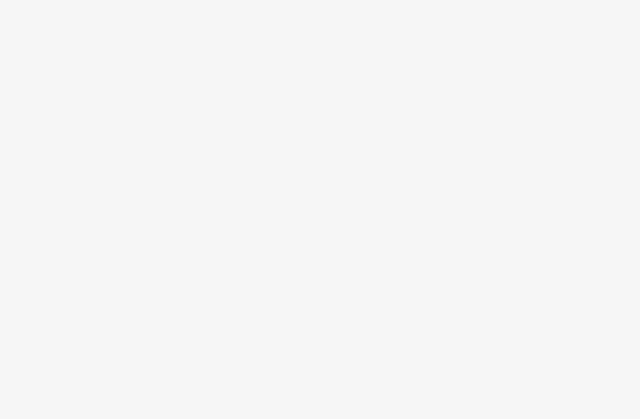
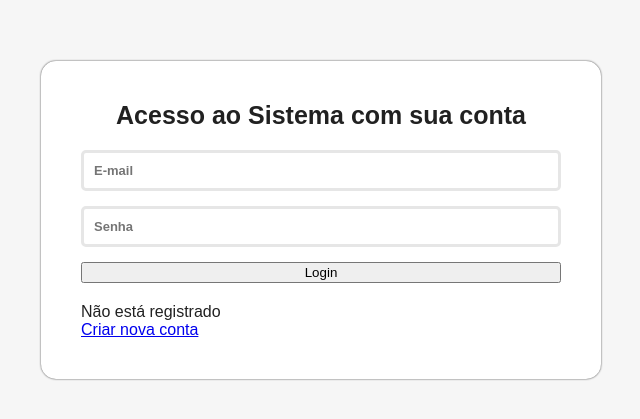
Before and after one commit to Kagaya2004/api, a React (Vite) app in the folder resources/js/app/: page / in a window 1280 px wide. Before the commit this address had no page. Shown: the part 139-558 px from the top of the page, without its empty margins (319-959 px from the left). Built offline with nearby package versions, Linux system fonts and the light colour scheme.

Commit message:
Dia 05/05/2025

```diff
--- /dev/null
+++ b/resources/js/app/src/components/Dashboard.jsx
@@ -0,0 +1,11 @@
+import React from 'react'
+
+const Dashboard = () => {
+  return (
+    <div>
+        <h1>Página Principal</h1>
+    </div>
+  )
+}
+
+export default Dashboard
--- /dev/null
+++ b/resources/js/app/src/components/DefaultLayout.jsx
@@ -0,0 +1,33 @@
+import React from 'react'
+import { Link } from 'react-router-dom'
+
+export default function DefaultLayout({children})
+{
+
+    return (
+    <div id="defaultLayout">
+        <aside>
+            <Link to="/dashboard"> Dashboard </Link>
+            <Link to="/user/index"> Usuário </Link>
+            <Link to="/editora/index"> Editora </Link>
+            <Link to="/autor/index"> Autor </Link>
+            <Link to="/livro/index"> Livro </Link>
+        </aside>
+        <div className='content'>
+            <header>
+                <div>
+                    Sistema de Controle de Livros
+                </div>
+                <div>
+                    {/* Espaço em Branco = &nbsp; */}
+                    Nome do Usuário logado &nbsp; &nbsp;
+                    <a className='btn-logout'> Logout </a>
+                </div>
+            </header>
+            <main>
+                { children }
+            </main>
+        </div>
+    </div>
+    )
+}
--- a/resources/js/app/src/index.css
+++ b/resources/js/app/src/index.css
@@ -3,7 +3,8 @@
   margin: 0;
 }
 
-html, body{
+/* Para estilizar um id específico deve escrever: #nomedaid*/
+html, body, #defaultLayout{
     min-height: 100vh;
 }
 
@@ -93,6 +94,25 @@ input:focus{
   color: #fff;
 }
 
+.btn-logout {
+  text-decoration: none;
+  padding: 0.75rem 1.5rem;
+  color: #212121;
+  transition: all 0.3s;
+  border-radius: 6px;
+}
+
+.btn-logout:hover{
+  background-color: rgba(0,0,0,0.1);
+}
+
+.btn:hover,
+.btn:active,
+.btn:focus{
+  background-color: #5b08a7;
+  color:white;
+}
+
 /*Estilo para Tabela*/
 table{
   width: 100%;
@@ -159,6 +179,86 @@ th.actions, td.actions{
   padding: 1.25rem 1.5rem;
   margin-bottom: 1rem;
   margin-top: 0.5rem;
+}
+
+/* Estilo para Login, Signup, UpdatePassword, ForgotPassword*/
+.login-signup-form{
+  display:flex;
+  justify-content: center;
+  align-items: center;
+}
+
+.login-signup-form .form{
+  width: 560px;
+  margin-top: 200px;
+  position: relative;
+  /*z-index: Prioridade de Sobreposição*/
+  z-index: 1;
+  background: white;
+  max-width: 560px;
+  padding: 40px;
+  border-radius: 15px;
+  box-shadow: 0 0 2px 0 rgba(0,0,0,0.8);
+  font-size: 1rem;
+}
+
+.login-signup-form .title{
+  font-size: 25px;
+  text-align: center;
+}
+
+.p-20{
+  margin-bottom: 20px;
+}
+
+/* Estilo pra o DefaultLayout */
+#defaultLayout{
+  /* display: flex coloca todos alinhados numa única linha */
+  display: flex;
+}
+
+#defaultLayout aside{
+  /* margin-top: 80px; */
+  width: 240px;
+  padding: 1rem;
+  color: white;
+  background-color: #000;
+}
+
+#defaultLayout aside > a{
+  display:block;
+  padding: 0.75rem 1rem;
+  color: white;
+  text-decoration: none;
+  border-radius: 6px;
+  font-size: 1rem;
+  font-weight: 600;
+  transition: all 0.2s;
+}
+
+#defaultLayout aside > a:hover{
+  background-color: rgb(179,174,174);
+  border-radius: 6px;
+}
+
+#defaultLayout .content{
+  /*flex: 1 -> Alinhar à Esquerda*/
+  flex: 1;
+}
+
+#defaultLayout header{
+  height: 80px;
+  background-color: rgb(3, 158, 206);
+  color: white;
+  font-size: 1.5rem;
+  font-weight: 600;
+  display: flex;
+  justify-content: space-between;
+  align-items: center;
+};
+
+#defaultLayout main{
+  padding: 2rem;
 }
 
 /*
--- /dev/null
+++ b/resources/js/app/src/routes/Layout.jsx
@@ -0,0 +1,13 @@
+import React from 'react'
+import DefaultLayout from '../components/DefaultLayout'
+import { Outlet } from 'react-router-dom'
+
+export default function Layout(){
+  return (
+    <div>
+        <DefaultLayout>
+            <Outlet/>
+        </DefaultLayout>
+    </div>
+  )
+}
--- a/resources/js/app/src/routes/Rotas.jsx
+++ b/resources/js/app/src/routes/Rotas.jsx
@@ -5,15 +5,31 @@ import React from 'react'
  import UserFormUpdate from '../views/user/UserFormUpdate'
  import UserFormShow from '../views/user/UserFormShow'
  import UserFormDestroy from '../views/user/UserFormDestroy'
+import Layout from './Layout'
+import Dashboard from '../components/Dashboard'
+import NotFound from '../views/user/NotFound'
+import Login from '../views/login/Login'
+import Signup from '../views/login/Signup'
+import UpdatePassword from '../views/login/UpdatePassword'
+import ForgotPassword from '../views/login/ForgotPassword'
 
  const Rotas = () => {
    return (
      <Routes>
-         <Route path="/user/index" element={<UserFormList />} />
-         <Route path="/user/store" element={<UserFormStore />} />
-         <Route path="/user/update/:id" element={<UserFormUpdate />} />
-         <Route path="/user/show/:id" element={<UserFormShow />} />
-         <Route path="/user/destroy/:id" element={<UserFormDestroy />} />
+        <Route path='/' element={<Login/>}/>
+        <Route path='/login' element={<Login/>}/>
+        <Route path='/register' element={<Signup/>}/>
+        <Route path='/updatepassword' element={<UpdatePassword/>}/>
+        <Route path='/forgotpassword' element={<ForgotPassword/>}/>
+        <Route element={<Layout/>}>
+          <Route path='/dashboard' element={<Dashboard/>}/>
+          <Route path="/user/index" element={<UserFormList />} />
+          <Route path="/user/store" element={<UserFormStore />} />
+          <Route path="/user/update/:id" element={<UserFormUpdate />} />
+          <Route path="/user/show/:id" element={<UserFormShow />} />
+          <Route path="/user/destroy/:id" element={<UserFormDestroy />} />
+        </Route>
+        <Route path="*" element={<NotFound/>}/>
      </Routes>
    )
  }
--- /dev/null
+++ b/resources/js/app/src/views/login/ForgotPassword.jsx
@@ -0,0 +1,28 @@
+import { useState } from "react";
+import { Link } from "react-router-dom";
+
+
+export default function ForgotPassword(){
+
+    const [message, setMessage] = useState(null);
+
+    return(
+        <div className="login-signup-form animated fadeInDown">
+            <div className="form">
+                <form>
+                    <h1 className="title">Recuperar Senha</h1>
+                    {
+                        message &&
+                        <div className='alert'>
+                            <p>{message}</p>
+                        </div>
+                    }
+                    <input type="password" placeholder="E-mail"/>
+                    <input type="password" placeholder="Confirmar Senha"/>
+                    <button className='btn btn-block'>Recuperar</button>
+                    <p className='message'>Está registrado?</p><Link to="/login">Login</Link>
+                </form>
+            </div>
+        </div>
+    );
+}
--- /dev/null
+++ b/resources/js/app/src/views/login/Login.jsx
@@ -0,0 +1,28 @@
+import { useState } from "react";
+import { Link } from "react-router-dom";
+
+
+export default function Login(){
+
+    const [message, setMessage] = useState(null);
+
+    return (
+        <div className="login-signup-form animated fadeInDown">
+            <div className="form">
+                <form>
+                    <h1 className="title p-20">Acesso ao Sistema com sua conta</h1>
+                    {
+                        message &&
+                        <div className='alert'>
+                            <p>{message}</p>
+                        </div>
+                    }
+                    <input type="text" placeholder="E-mail" classname='p-20'/>
+                    <input type="password" placeholder="Senha" classname='p-20'/>
+                    <button className='btn btn-block p-20'>Login</button>
+                    <p className='message'>Não está registrado</p><Link to="/register">Criar nova conta</Link>
+                </form>
+            </div>
+        </div>
+    );
+}
--- /dev/null
+++ b/resources/js/app/src/views/login/Signup.jsx
@@ -0,0 +1,30 @@
+import { useState } from "react";
+import { Link } from "react-router-dom";
+
+
+export default function Signup(){
+
+    const [message, setMessage] = useState(null);
+
+    return(
+        <div className="login-signup-form animated fadeInDown">
+            <div className="form">
+                <form>
+                    <h1 className="title">Registre sua conta</h1>
+                    {
+                        message &&
+                        <div className='alert'>
+                            <p>{message}</p>
+                        </div>
+                    }
+                    <input type="text" placeholder="Nome"/>
+                    <input type="text" placeholder="E-mail"/>
+                    <input type="password" placeholder="Senha"/>
+                    <input type="password" placeholder="Confirmar Senha"/>
+                    <button className='btn btn-block'>Salvar</button>
+                    <p className='message'>Está registrado?</p><Link to="/login">Login</Link>
+                </form>
+            </div>
+        </div>
+    )
+}
--- /dev/null
+++ b/resources/js/app/src/views/login/UpdatePassword.jsx
@@ -0,0 +1,28 @@
+import { useState } from "react";
+import { Link } from "react-router-dom";
+
+
+export default function UpdatePassword(){
+
+    const [message, setMessage] = useState(null);
+
+    return(
+        <div className="login-signup-form animated fadeInDown">
+            <div className="form">
+                <form>
+                    <h1 className="title">Alterar Senha</h1>
+                    {
+                        message &&
+                        <div className='alert'>
+                            <p>{message}</p>
+                        </div>
+                    }
+                    <input type="password" placeholder="Senha"/>
+                    <input type="password" placeholder="Confirmar Senha"/>
+                    <button className='btn btn-block'>Salvar</button>
+                    <p className='message'>Acesso ao sistema</p><Link to="/login">Login</Link>
+                </form>
+            </div>
+        </div>
+    );
+}
--- /dev/null
+++ b/resources/js/app/src/views/user/NotFound.jsx
@@ -0,0 +1,9 @@
+import React from 'react'
+
+export default function NotFound(){
+  return (
+    <div>
+        <h1>404 Página não Encontrada</h1>
+    </div>
+  )
+}
```
